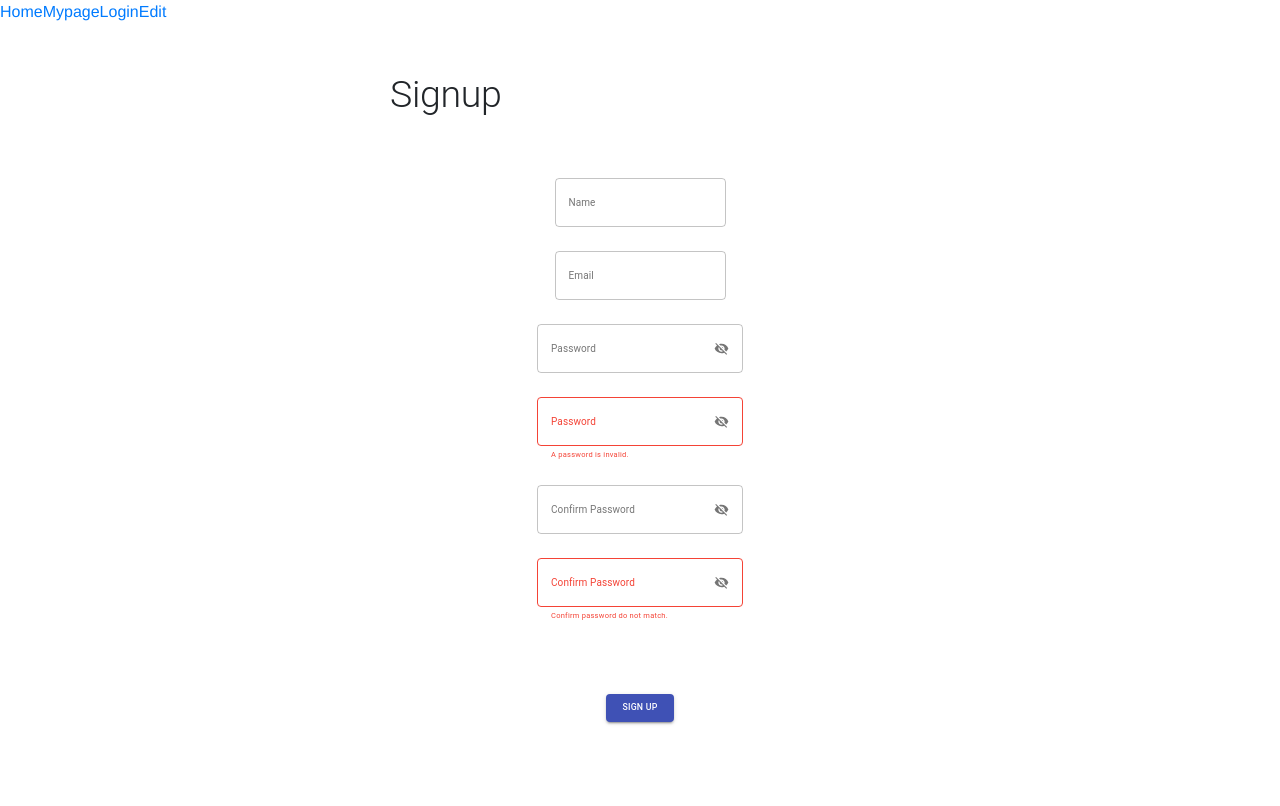
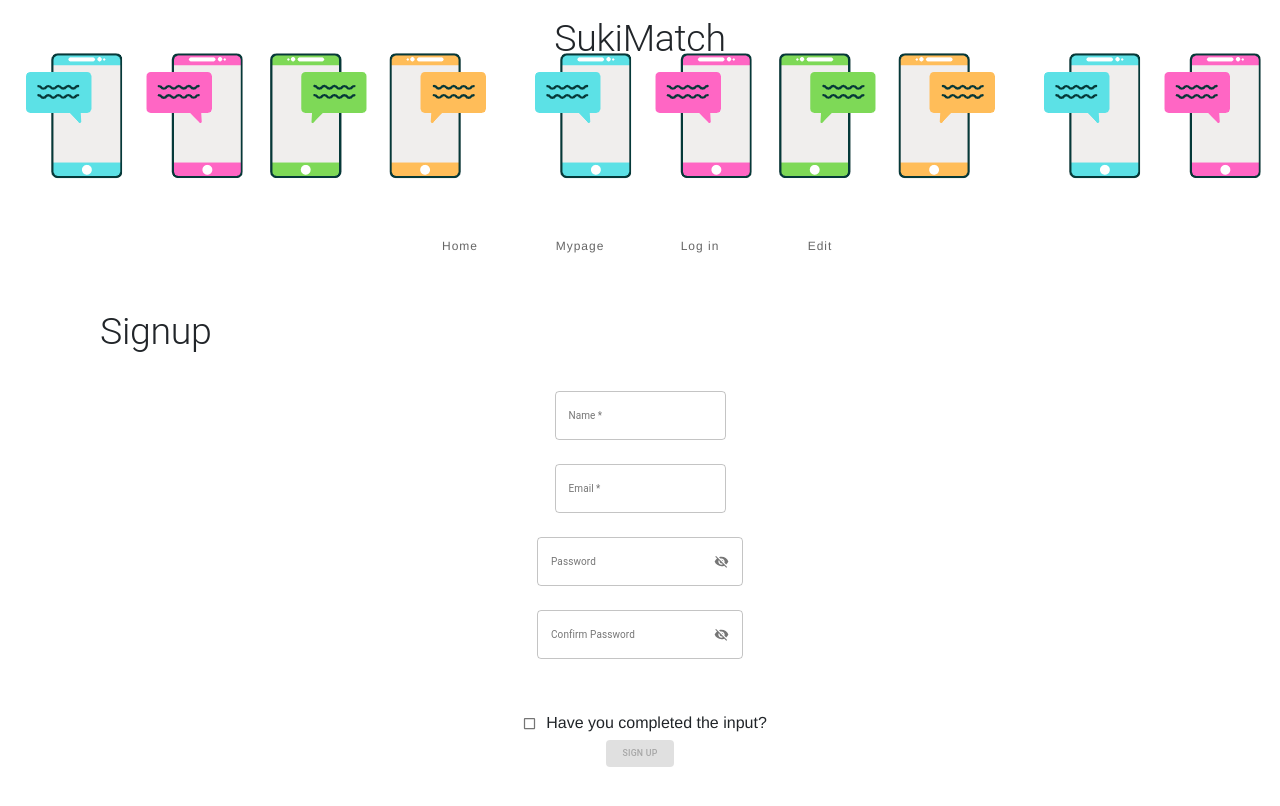
Before and after one commit to Sakai1711/SUKIMATCH, a React (Create React App) app in the folder front/sukimatch-front/: page /signup in a window 1280 px wide. Shown: the top 806 px of the page. Built offline with nearby package versions, Linux system fonts and the light colour scheme.

Commit message:
front_develop/loginpage validation追加

```diff
--- a/front/sukimatch-front/package.json
+++ b/front/sukimatch-front/package.json
@@ -13,6 +13,7 @@
     "react": "^16.13.1",
     "react-bootstrap": "^1.3.0",
     "react-dom": "^16.13.1",
+    "react-hook-form": "^6.8.4",
     "react-router-dom": "^5.2.0",
     "react-scripts": "3.4.3"
   },
--- a/front/sukimatch-front/src/components/Header.js
+++ b/front/sukimatch-front/src/components/Header.js
@@ -4,11 +4,18 @@ import Typography from '@material-ui/core/Typography';
 
 const Header = () => {
   return (
-  <header>
-    <NavLink to="/" activeClassName="is-active" exact={true} >Home</NavLink>
-    <NavLink to="/user" activeClassName="is-active" exact={true} >Mypage</NavLink>
-    <NavLink to="/login" activeClassName="is-active" >Login</NavLink>
-    <NavLink to="/user/edit" activeClassName="is-active" >Edit</NavLink>
+  <header className='header'>
+    <div className='logo'>
+      <Typography variant='h2' gutterBottom>
+        SukiMatch
+      </Typography>
+    </div>
+    <nav className='global-nav'>
+      <NavLink to="/" className='nav-item' activeClassName='is-active' exact={true} >Home</NavLink>
+      <NavLink to="/user" className='nav-item' activeClassName='is-active' exact={true} >Mypage</NavLink>
+      <NavLink to="/user/hoge" className='nav-item' activeClassName='is-active' >Log in</NavLink>
+      <NavLink to="/user/edit" className='nav-item' activeClassName='is-active' >Edit</NavLink>
+    </nav>
   </header>
   )
 }
--- a/front/sukimatch-front/src/components/Login.js
+++ b/front/sukimatch-front/src/components/Login.js
@@ -1,4 +1,4 @@
-import React from 'react';
+import React, { useState, Component } from 'react';
 import Typography from '@material-ui/core/Typography';
 import TextField from '@material-ui/core/TextField';
 import Button from '@material-ui/core/Button';
@@ -15,69 +15,99 @@ import FormControl from '@material-ui/core/FormControl';
 import Visibility from '@material-ui/icons/Visibility';
 import VisibilityOff from '@material-ui/icons/VisibilityOff';
 
-const useStyles = makeStyles({
-  root: {
-    width: '100%',
-    maxWidth: 500,
-    marginRight: 'auto',
-    marginLeft: 'auto'
-  },
-  Button: {
-    marginRight: 'auto',
-    marginLeft: 'auto'
+export default class Login extends Component{
+  constructor(props){
+      super(props);
+      this.state={
+          email:'',
+          password:'',
+          isSubmitted: false,
+          hasEmailError: false,
+          hasPassError: false,
+          showPassword: false,
+          canSubmit: false,
+        };
   }
-});
 
-export default function Login() {
-  const classes = useStyles();
-  const [values, setValues] = React.useState({
-    showPassword: false,
-  });
-
-  const handleChange = (prop) => (event) => {
-    setValues({ ...values, [prop]: event.target.value });
+  handleChange = (prop) => (event) => {
+    this.setState({[prop]: event.target.value });
   };
 
-  const handleClickShowPassword = () => {
-    setValues({ ...values, showPassword: !values.showPassword });
+  handleClickShowPassword = () => {
+    this.setState({showPassword: !this.state.showPassword });
   };
 
-  const handleMouseDownPassword = (event) => {
+  handleMouseDownPassword = (event) => {
     event.preventDefault();
   };
 
+  handleClickisSubmitted = () => {
+    this.setState({isSubmitted: !this.state.isSubmitted });
+  }
 
+  isEmptyEmail = () => {
+    if(this.state.username === ''){
+      this.setState({hasEmailError: true});
+    }else{
+      this.setState({hasEmailError: false});
+    }
+  }
+
+  isEmptyPass = () => {
+    if(this.state.username === ''){
+      this.setState({hasPassError: true});
+    }else{
+      this.setState({hasPassError: false});
+    }
+  }
+
+
+  render(){
     return (
-    <div className={classes.root}>
+      <div className='loginpage'>
           <br /><br />
         <Typography variant="h2" gutterBottom>
           Login
         </Typography>
         <br /><br />
         <Box textAlign="center">
-        <form className={classes.root} noValidate autoComplete="off">
-        <TextField id="standard-basic" label="Name" />
-        <br /><br />
+          <form className='form' noValidate autoComplete="off">
+          <TextField
+            id="standard-basic"
+            label="Email"
+            onChange={this.handleChange('email')}
+            onBlur={this.isEmptyEmail}
+          />
+          {this.state.hasEmailError ?
+            <FormHelperText id="component-error-text">
+              Email is required.
+            </FormHelperText> : <br />}
+          <br />
 
           <FormControl className="passform">
             <InputLabel htmlFor="standard-adornment-password">Password</InputLabel>
             <Input
               id="standard-adornment-password"
-            type={values.showPassword ? 'text' : 'password'}
-            value={values.password}
-            onChange={handleChange('password')}
+              type={this.state.showPassword ? 'text' : 'password'}
+              value={this.state.password}
+              onChange={this.handleChange('password')}
+              onBlur={this.isEmptyPass}
               endAdornment={
                 <InputAdornment position="end">
                   <IconButton
                     aria-label="toggle password visibility"
-                  onClick={handleClickShowPassword}
-                  onMouseDown={handleMouseDownPassword}
+                    onClick={this.handleClickShowPassword}
+                    onMouseDown={this.handleMouseDownPassword}
                   >
-                  {values.showPassword ? <Visibility /> : <VisibilityOff />}
+                    {this.state.showPassword ? <Visibility /> : <VisibilityOff />}
                   </IconButton>
                 </InputAdornment>
               }
             />
+            {this.state.hasPassError ?
+            <FormHelperText id="component-error-text">
+              Password is required.
+            </FormHelperText> : <br />}
           </FormControl>
 
               <br /><br />
@@ -85,17 +115,17 @@ export default function Login() {
             <InputLabel htmlFor="component-error">Password</InputLabel>
             <Input
               id="standard-adornment-password"
-            type={values.showPassword ? 'text' : 'password'}
-            value={values.password}
-            onChange={handleChange('password')}
+              type={this.state.showPassword ? 'text' : 'password'}
+              value={this.state.password}
+              onChange={this.handleChange('password')}
               endAdornment={
                 <InputAdornment position="end">
                   <IconButton
                     aria-label="toggle password visibility"
-                  onClick={handleClickShowPassword}
-                  onMouseDown={handleMouseDownPassword}
+                    onClick={this.handleClickShowPassword}
+                    onMouseDown={this.handleMouseDownPassword}
                   >
-                  {values.showPassword ? <Visibility /> : <VisibilityOff />}
+                    {this.state.showPassword ? <Visibility /> : <VisibilityOff />}
                   </IconButton>
                 </InputAdornment>
               }
@@ -105,14 +135,17 @@ export default function Login() {
 
       </form>
       <br /><br /><br />
-    <Button variant="contained" color="primary" href="/user">
+      <Button className='button' variant="contained" color="primary" href="/user"
+              onClick={this.handleClickisSubmitted}>
           Login
       </Button>
       {/* space */}　{/* space */}
-    <Button variant="contained" color="primary" href="/signup">
+      <Button className='button' variant="contained" color="primary" href="/signup">
           Signup
       </Button>
+      <br /><br /><br />
       </Box>
       </div>
     );
   }
+}
--- a/front/sukimatch-front/src/components/Signup.js
+++ b/front/sukimatch-front/src/components/Signup.js
@@ -1,12 +1,10 @@
-import React from 'react';
+import React, { Component } from 'react';
 import Typography from '@material-ui/core/Typography';
 import TextField from '@material-ui/core/TextField';
 import Button from '@material-ui/core/Button';
-import { makeStyles } from '@material-ui/core/styles';
 import { Link } from 'react-router-dom';
 import { Box } from '@material-ui/core';
 import IconButton from '@material-ui/core/IconButton';
-import Input from '@material-ui/core/Input';
 import InputLabel from '@material-ui/core/InputLabel';
 import OutlinedInput from '@material-ui/core/OutlinedInput';
 import InputAdornment from '@material-ui/core/InputAdornment';
@@ -14,54 +12,126 @@ import FormHelperText from '@material-ui/core/FormHelperText';
 import FormControl from '@material-ui/core/FormControl';
 import Visibility from '@material-ui/icons/Visibility';
 import VisibilityOff from '@material-ui/icons/VisibilityOff';
+import Checkbox from '@material-ui/core/Checkbox';
 
+export default class Signup extends Component {
 
-const useStyles = makeStyles({
-  root: {
-    width: '100%',
-    maxWidth: 500,
-    marginRight: 'auto',
-    marginLeft: 'auto'
-  },
-  Button: {
-    marginRight: 'auto',
-    marginLeft: 'auto'
+  constructor(props){
+    super(props);
+    this.state={
+      username:'',
+      email:'',
+      password:'',
+      confirmpass:'',
+      conPassError: false,
+      showPassword: false,
+      hasNameError: false,
+      hasEmailError: false,
+      hasPassError: false,
+      createPasswordError: false,
+      canSubmit: false,
+      isSubmitted: false,
+      enterLastCheck: false,
+      };
 }
 
-});
-
-export default function Signup() {
-  const classes = useStyles();
-  const [values, setValues] = React.useState({
-    showPassword: false,
-  });
-
-  const handleChange = (prop) => (event) => {
-    setValues({ ...values, [prop]: event.target.value });
+  handleChange = (prop) => (event) => {
+    this.setState({[prop]: event.target.value });
   };
 
-  const handleClickShowPassword = () => {
-    setValues({ ...values, showPassword: !values.showPassword });
+  handleClickShowPassword = () => {
+    this.setState({showPassword: !this.state.showPassword });
   };
 
-  const handleMouseDownPassword = (event) => {
+  handleMouseDownPassword = (event) => {
     event.preventDefault();
   };
 
+  matchPassword = () => {
+    if (this.state.password !== this.state.confirmpass){
+      this.setState({conPassError: true });
+    }else{
+      this.setState({conPassError: false });
+    }
+  };
 
+  isEmptyName = () => {
+    if(this.state.username === ''){
+      this.setState({hasNameError: true});
+    }else{
+      this.setState({hasNameError: false});
+    }
+  }
+
+  isEmptyEmail = () => {
+    if(this.state.username === ''){
+      this.setState({hasEmailError: true});
+    }else{
+      this.setState({hasEmailError: false});
+    }
+  }
+
+  isEmptyPass = () => {
+    if(this.state.username === ''){
+      this.setState({hasPassError: true});
+    }else{
+      this.setState({hasPassError: false});
+    }
+  }
+
+  confirmSubmit = () => {
+    if (this.state.hasEmailError || this.state.hasNameError || this.state.hasPassError || this.state.isSubmitted || this.state.conPassError || this.state.lastCheck){
+      this.setState({canSubmit: false});
+    }else{
+      this.setState({canSubmit: true});
+    }
+  }
+
+  lastCheck = () => {
+   // this.isEmptyName;
+   // this.isEmptyEmail;
+   //this.isEmptyPass;
+   // this.matchPassword;
+    this.setState({enterLastCheck: !this.state.enterLastCheck });
+  };
+
+  render(){
     return (
-    <div className={classes.root}>
+      <div className='signup'>
           <br /><br />
-      <Typography variant="h2" gutterBottom>
+        <Typography className='title' variant="h2" gutterBottom>
           Signup
         </Typography>
-      <br /><br />
+        <br />
         <Box textAlign="center">
-        <form className={classes.root} noValidate autoComplete="off">
-        <TextField id="outlined-basic" label="Name" variant="outlined" />
-        <br /><br />
-        <TextField id="outlined-basic" label="Email" variant="outlined" />
-        <br /><br />
+          <form className='form' noValidate autoComplete="off">
+          <TextField
+            required
+            id="outlined-basic"
+            label="Name"
+            variant="outlined"
+            onChange={this.handleChange('username')}
+            onBlur={this.isEmptyName}
+            />
+            {this.state.hasNameError ?
+            <FormHelperText id="component-error-text">
+              Name is required.
+            </FormHelperText> : <br />}
+          <br />
+          <TextField
+            id="outlined-basic"
+            type="email"
+            required
+            label="Email"
+            variant="outlined"
+            onChange={this.handleChange('email')}
+            onBlur={this.isEmptyEmail}
+            />
+            {this.state.hasEmailError ?
+            <FormHelperText id="component-error-text">
+              Email is required.
+            </FormHelperText> : <br />}
+            <br />
 
       {/* ---通常パスワード--- */}
 
@@ -69,44 +139,50 @@ export default function Signup() {
             <InputLabel htmlFor="outlined-adornment-password">Password</InputLabel>
             <OutlinedInput
               id="outlined-adornment-password"
-            type={values.showPassword ? 'text' : 'password'}
-            value={values.normalpass}
-            onChange={handleChange('password')}
+              type={this.state.showPassword ? 'text' : 'password'}
+              onBlur={this.isEmptyPass}
+              value={this.state.password}
+              onChange={this.handleChange('password')}
               endAdornment={
                 <InputAdornment position="end">
                   <IconButton
                     aria-label="toggle password visibility"
-                  onClick={handleClickShowPassword}
-                  onMouseDown={handleMouseDownPassword}
+                    onClick={this.handleClickShowPassword}
+                    onMouseDown={this.handleMouseDownPassword}
                     edge="end"
                   >
-                  {values.showPassword ? <Visibility /> : <VisibilityOff />}
+                    {this.state.showPassword ? <Visibility /> : <VisibilityOff />}
                   </IconButton>
                 </InputAdornment>
               }
               labelWidth={70}
             />
+            {this.state.hasPassError ?
+            <FormHelperText id="component-error-text">
+              Password is required.
+            </FormHelperText> : <br />}
           </FormControl>
-        <br /><br />
+          <br />
 
       {/* ---通常パスワードのエラー--- */}
-
+      {/*
           <FormControl error className="passform" variant="outlined">
             <InputLabel htmlFor="outlined-adornment-password">Password</InputLabel>
             <OutlinedInput
               id="outlined-adornment-password"
-            type={values.showPassword ? 'text' : 'password'}
-            value={values.normalpass}
-            onChange={handleChange('password')}
+              type={this.state.showPassword ? 'text' : 'password'}
+              required
+              value={this.state.password}
+              onChange={this.handleChange('password')}
               endAdornment={
                 <InputAdornment position="end">
                   <IconButton
                     aria-label="toggle password visibility"
-                  onClick={handleClickShowPassword}
-                  onMouseDown={handleMouseDownPassword}
+                    onClick={this.handleClickShowPassword}
+                    onMouseDown={this.handleMouseDownPassword}
                     edge="end"
                   >
-                  {values.showPassword ? <Visibility /> : <VisibilityOff />}
+                    {this.state.showPassword ? <Visibility /> : <VisibilityOff />}
                   </IconButton>
                 </InputAdornment>
               }
@@ -115,64 +191,83 @@ export default function Signup() {
             <FormHelperText id="component-error-text">A password is invalid.</FormHelperText>
           </FormControl>
           <br /><br />
-
-    {/* ---確認用パスワード--- */}
-
+            */}
+      {/* ---確認用パスワードのエラー--- */}
+      {this.state.conPassError ?
+          <FormControl error className="passform" variant="outlined">
+            <InputLabel htmlFor="outlined-adornment-password">Confirm Password</InputLabel>
+            <OutlinedInput
+              id="outlined-adornment-password"
+              type={this.state.showPassword ? 'text' : 'password'}
+              required
+              value={this.state.confirmpass}
+              onChange={this.handleChange('confirmpass')}
+              onBlur={this.matchPassword}
+              endAdornment={
+                <InputAdornment position="end">
+                  <IconButton
+                    aria-label="toggle password visibility"
+                    onClick={this.handleClickShowPassword}
+                    onMouseDown={this.handleMouseDownPassword}
+                    edge="end"
+                  >
+                    {this.state.showPassword ? <Visibility /> : <VisibilityOff />}
+                  </IconButton>
+                </InputAdornment>
+              }
+              labelWidth={70}
+            />
+            <FormHelperText id="component-error-text">
+              Confirm password do not match.
+            </FormHelperText>
+          </FormControl>:
           <FormControl className="passform" variant="outlined">
             <InputLabel htmlFor="outlined-adornment-password">Confirm Password</InputLabel>
             <OutlinedInput
               id="outlined-adornment-password"
-            type={values.showPassword ? 'text' : 'password'}
-            value={values.confirmpass}
-            onChange={handleChange('password')}
+              type={this.state.showPassword ? 'text' : 'password'}
+              required
+              value={this.state.confirmpass}
+              onChange={this.handleChange('confirmpass')}
+              onBlur={this.matchPassword}
               endAdornment={
                 <InputAdornment position="end">
                   <IconButton
                     aria-label="toggle password visibility"
-                  onClick={handleClickShowPassword}
-                  onMouseDown={handleMouseDownPassword}
+                    onClick={this.handleClickShowPassword}
+                    onMouseDown={this.handleMouseDownPassword}
                     edge="end"
                   >
-                  {values.showPassword ? <Visibility /> : <VisibilityOff />}
+                    {this.state.showPassword ? <Visibility /> : <VisibilityOff />}
                   </IconButton>
                 </InputAdornment>
               }
               labelWidth={70}
             />
           </FormControl>
+            }
+        </form>
         <br /><br />
-
-    {/* ---確認用パスワードのエラー--- */}
-
-        <FormControl error className="passform" variant="outlined">
-          <InputLabel htmlFor="outlined-adornment-password">Confirm Password</InputLabel>
-          <OutlinedInput
-            id="outlined-adornment-password"
-            type={values.showPassword ? 'text' : 'password'}
-            value={values.confirmpass}
-            onChange={handleChange('password')}
-            endAdornment={
-              <InputAdornment position="end">
-                <IconButton
-                  aria-label="toggle password visibility"
-                  onClick={handleClickShowPassword}
-                  onMouseDown={handleMouseDownPassword}
-                  edge="end"
-                >
-                  {values.showPassword ? <Visibility /> : <VisibilityOff />}
-                </IconButton>
-              </InputAdornment>
-            }
-            labelWidth={70}
+        <Checkbox
+            onChange={this.lastCheck}
+            onClick={this.confirmSubmit}
+            onBlur={this.confirmSubmit}
+            name="checkedB"
+            color="primary"
           />
-          <FormHelperText id="component-error-text">Confirm password do not match.</FormHelperText>
-        </FormControl>
-      </form>
-      <br /><br /><br />
-        <Button variant="contained" color="primary" href="/user">
+          Have you completed the input?
+          <br />
+          {this.state.canSubmit ?
+          <Button variant="contained" color="primary" href="/user" onChange={this.handleChange('isSubmitted')}>
               Sign up
           </Button>
+          :
+          <Button variant="contained" disabled>
+            Sign up
+          </Button>}
+          <br /><br /><br />
       </Box>
       </div>
     );
   }
+}
--- /dev/null
+++ b/front/sukimatch-front/src/styles/components/_signup.scss
@@ -0,0 +1,18 @@
+.signup{
+    width: '100%';
+    max-width: 500;
+    margin-right: 'auto';
+    margin-left: 'auto';
+
+    .title{
+        margin-left: 100px;
+    }
+    .button{
+        margin-right: 'auto';
+        margin-left: 'auto';
+    }
+    #component-error-text{
+        text-align: center;
+        color: red;
+    }
+}
--- a/front/sukimatch-front/src/styles/styles.scss
+++ b/front/sukimatch-front/src/styles/styles.scss
@@ -1,3 +1,5 @@
 @import './base/settings';
 @import './base/base';
 @import './components/header';
+@import './components/login';
+@import './components/signup';
```
Also changed, not shown: front/sukimatch-front/src/styles/components/_login.scss (added, +18 -0 lines), 2 other files (tests, documents, lock files or other folders). Lines whose indentation alone changed are shown as unchanged.
